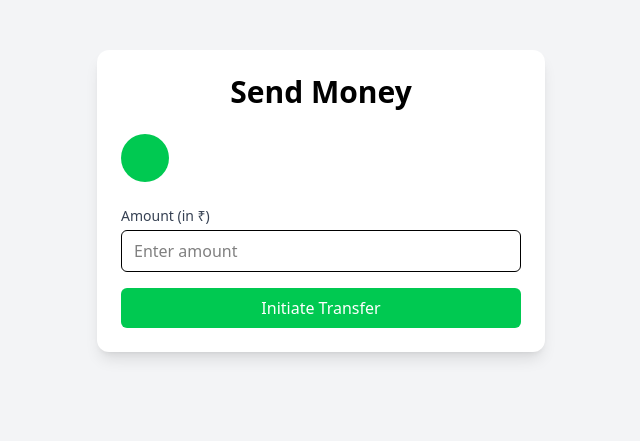
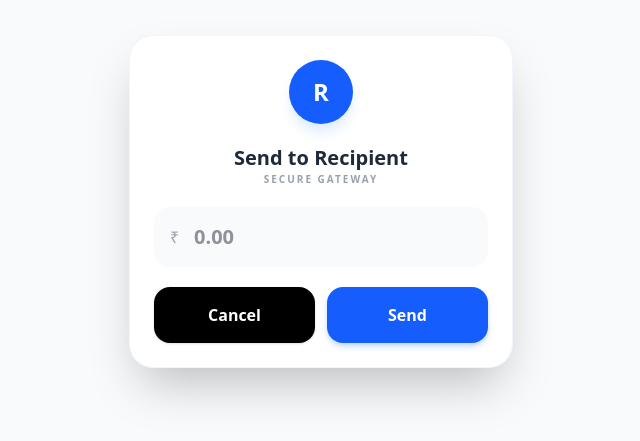
Before and after one commit to Ridham-sharma19/payx-f, a React (Vite) app: page /send in a window 1280 px wide. Shown: the part 199-640 px from the top of the page, without its empty margins (319-959 px from the left). Built offline with nearby package versions, Linux system fonts and the light colour scheme.

Commit message:
update:ui-03

```diff
--- a/package.json
+++ b/package.json
@@ -17,6 +17,7 @@
     "motion": "^12.38.0",
     "react": "^19.1.1",
     "react-dom": "^19.1.1",
+    "react-hot-toast": "^2.6.0",
     "react-router-dom": "^7.9.4",
     "tailwindcss": "^4.1.14"
   },
--- a/src/pages/sendmoney.tsx
+++ b/src/pages/sendmoney.tsx
@@ -1,88 +1,119 @@
 import { useSearchParams, useNavigate } from "react-router-dom";
 import { useState } from "react";
 import { api } from "../congig";
+import { motion, AnimatePresence } from "framer-motion";
+import toast, { Toaster } from "react-hot-toast";
 
 export const SendMoney = () => {
   const [searchParams] = useSearchParams();
   const navigate = useNavigate();
 
   const id = searchParams.get("id");
-  const name = searchParams.get("name") || "";
+  const name = searchParams.get("name") || "Recipient";
   const [amount, setAmount] = useState<string>("");
   const [loading, setLoading] = useState(false);
+  const [showPopper, setShowPopper] = useState<"success" | "failure" | null>(null);
 
   const handleTransfer = async () => {
-    if (!id) {
-      alert("Receiver not found!");
-      return;
-    }
-
-    if (!amount || Number(amount) <= 0) {
-      alert("Please enter a valid amount greater than 0.");
-      return;
-    }
+    if (!id) return toast.error("Receiver not found!");
+    if (!amount || Number(amount) <= 0) return toast.error("Enter a valid amount.");
 
     try {
       setLoading(true);
-
-      const res = await api.post("/api/v1/user/account/transaction", {
+      await api.post("/api/v1/user/account/transaction", {
         to: id,
         amount: Number(amount),
       });
 
-      alert(res.data?.data?.message || "✅ Transfer Successful!");
-      navigate("/dashboard");
+      setShowPopper("success");
+      toast.success("Transfer Successful!");
+      setTimeout(() => navigate("/dashboard"), 3000);
     } catch (error: any) {
-      console.error("❌ Transfer failed:", error.response?.data || error.message);
-      alert(error.response?.data?.message || "Transfer failed!");
+      setShowPopper("failure");
+      toast.error(error.response?.data?.message || "Transfer failed");
+      setTimeout(() => setShowPopper(null), 2500);
     } finally {
       setLoading(false);
     }
   };
 
   return (
-    <div className="flex justify-center items-center h-screen bg-gray-100">
-      <div className="max-w-md w-full p-6 bg-white rounded-xl shadow-lg">
-        <h2 className="text-3xl font-bold text-center mb-6">Send Money</h2>
+    <div className="flex justify-center items-center min-h-screen bg-slate-50 p-6">
+      <Toaster position="top-center" />
 
-        <div className="flex items-center space-x-4 mb-6">
-          <div className="w-12 h-12 rounded-full bg-green-500 flex items-center justify-center">
-            <span className="text-2xl text-white font-bold">
+      <motion.div
+        initial={{ opacity: 0, scale: 0.9, y: 10 }}
+        animate={{ opacity: 1, scale: 1, y: 0 }}
+        className="relative z-10 w-full max-w-sm bg-white rounded-3xl shadow-2xl border border-blue-50 p-6"
+      >
+        <div className="flex flex-col items-center text-center space-y-5">
+
+          <div className="w-16 h-16 rounded-full bg-blue-600 flex items-center justify-center text-white text-2xl font-bold shadow-lg shadow-blue-100">
             {name.charAt(0).toUpperCase()}
-            </span>
-          </div>
-          <h3 className="text-2xl font-semibold">{name}</h3>
           </div>
 
-        <div className="mb-4">
-          <label
-            htmlFor="amount"
-            className="block text-sm font-medium text-gray-700 mb-1"
-          >
-            Amount (in ₹)
-          </label>
+          <div>
+            <h2 className="text-xl font-bold text-gray-800">Send to {name}</h2>
+            <p className="text-[10px] text-gray-400 font-bold tracking-[0.2em]">SECURE GATEWAY</p>
+          </div>
+
+
+          <div className="w-full relative group">
+            <span className="absolute left-4 top-1/2 -translate-y-1/2 text-gray-400 font-medium">₹</span>
             <input
               type="number"
-            id="amount"
               value={amount}
               onChange={(e) => setAmount(e.target.value)}
-            placeholder="Enter amount"
-            className="w-full border rounded-md px-3 py-2 focus:outline-none focus:ring-2 focus:ring-green-400"
+              placeholder="0.00"
+              className="w-full bg-gray-50 border-none rounded-2xl pl-10 pr-4 py-4 text-xl font-semibold text-gray-800 focus:ring-2 focus:ring-blue-500 transition-all outline-none"
             />
           </div>
 
+
+          <div className="grid grid-cols-2 gap-3 w-full">
+            <button
+              onClick={() => navigate("/dashboard")}
+              className="py-4 rounded-2xl font-bold text-white bg-black hover:bg-gray-800 transition-all active:scale-95 shadow-sm"
+            >
+              Cancel
+            </button>
+
             <button
               onClick={handleTransfer}
-          disabled={loading || !amount || !id}
-          className={`w-full py-2 text-white rounded-md transition-colors ${
-            loading
-              ? "bg-gray-400 cursor-not-allowed"
-              : "bg-green-500 hover:bg-green-600"
+              disabled={loading}
+              className={`py-4 rounded-2xl font-bold text-white transition-all shadow-md ${
+                loading ? "bg-blue-300" : "bg-blue-600 hover:bg-blue-700 active:scale-95 shadow-blue-200"
               }`}
             >
-          {loading ? "Processing..." : "Initiate Transfer"}
+              {loading ? "Sending..." : "Send"}
             </button>
           </div>
         </div>
+
+
+        <AnimatePresence>
+          {showPopper && (
+            <div className="absolute inset-0 pointer-events-none flex items-center justify-center">
+              {[...Array(60)].map((_, i) => (
+                <motion.div
+                  key={i}
+                  initial={{ opacity: 1, scale: 0 }}
+                  animate={{
+                    opacity: 0,
+                    scale: Math.random() * 1.5,
+                    x: (Math.random() - 0.5) * 600,
+                    y: (Math.random() - 0.5) * 600,
+                  }}
+                  transition={{ duration: 1.5, ease: [0.1, 0.6, 0.3, 1] }}
+                  className={`absolute w-2 h-2 rounded-full ${
+                    showPopper === "success" ? "bg-blue-500 shadow-[0_0_8px_rgba(59,130,246,0.6)]" : "bg-red-500"
+                  }`}
+                />
+              ))}
+            </div>
+          )}
+        </AnimatePresence>
+      </motion.div>
+    </div>
   );
 };
```
Also changed, not shown: 1 other file (tests, documents, lock files or other folders). Lines whose indentation alone changed are shown as unchanged.
